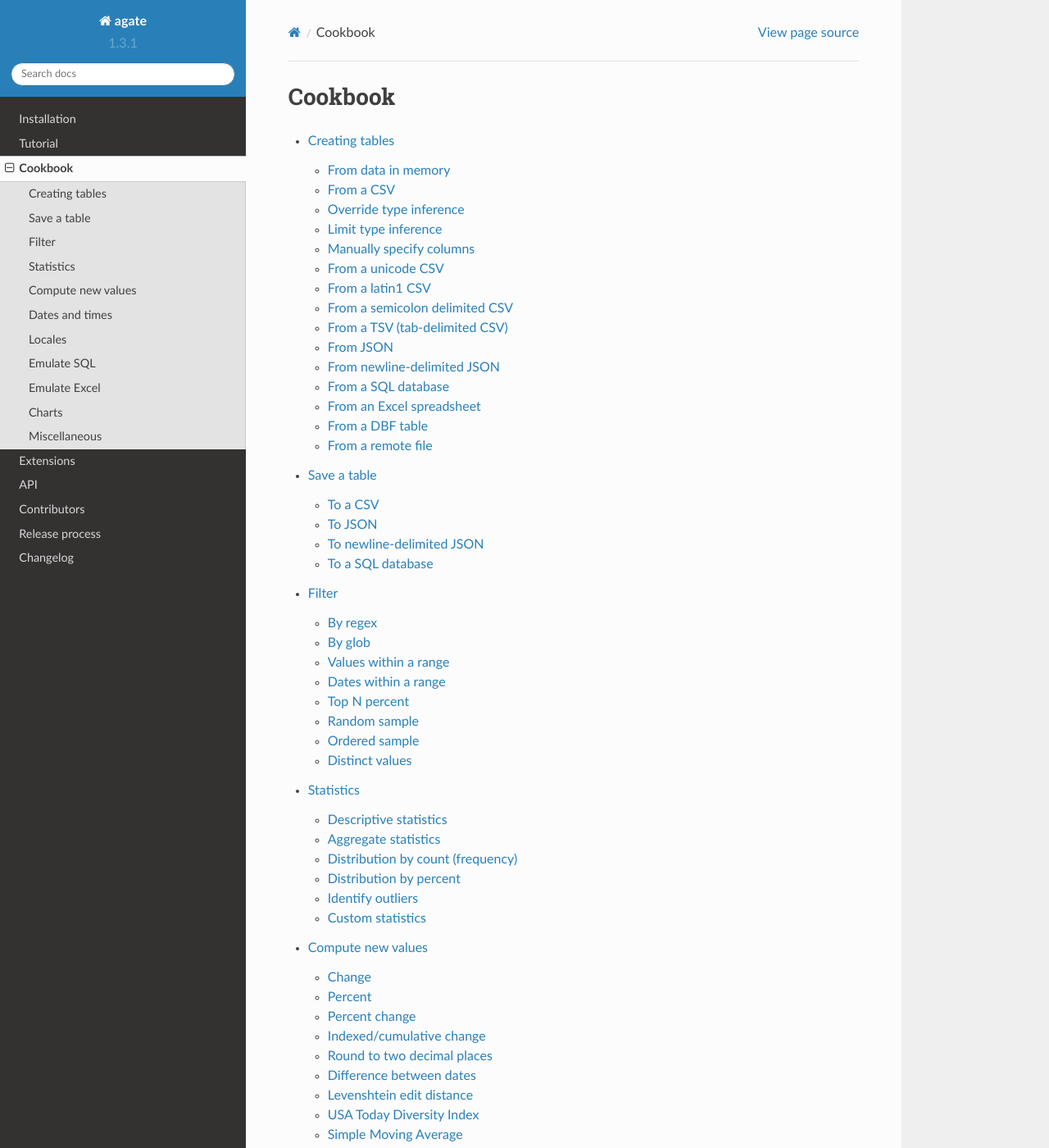
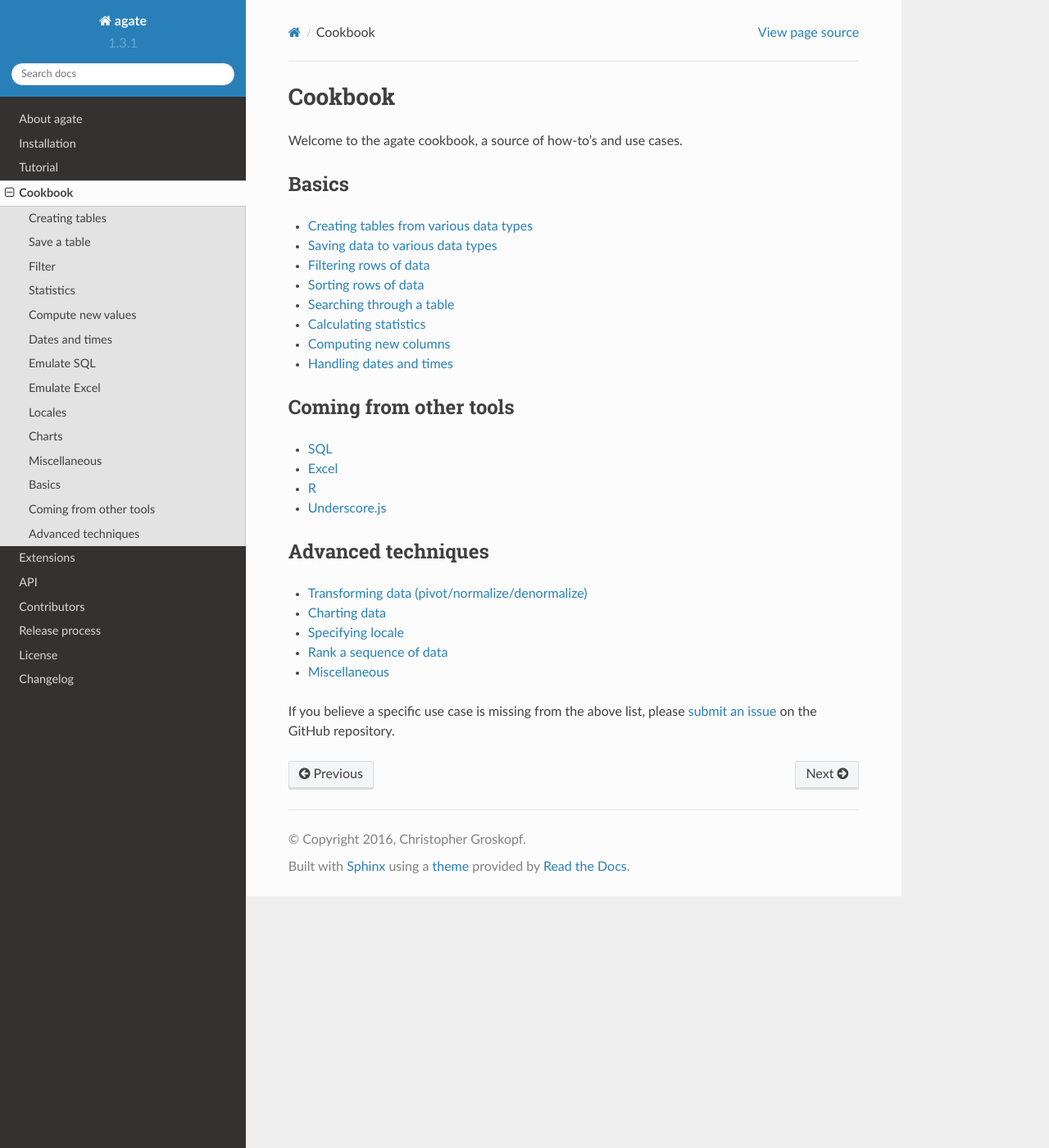
Before and after one commit to wireservice/agate, a Sphinx documentation site: the page built from docs/cookbook.rst, in a window 1280 px wide and 1400 px high. Shown: the whole window at 82% size. Built offline with Sphinx 7.4.7 and the Read the Docs theme 2.0.0, drawn with Linux system fonts in a browser that asks for light colours; pages that are not in the unit, such as notebooks, are missing from menus; some of the changed text lies outside the part shown.

Commit message:
Break up docs for easier consumption

```diff
--- a/docs/cookbook.rst
+++ b/docs/cookbook.rst
@@ -2,7 +2,10 @@
 Cookbook
 ========
 
+Welcome to the agate cookbook, a source of how-to's and use cases.
+
 .. toctree::
+    :hidden:
     :maxdepth: 2
 
     cookbook/create
@@ -10,15 +13,46 @@ Cookbook
     cookbook/filter
     cookbook/sort
     cookbook/search
-    cookbook/transform
     cookbook/statistics
     cookbook/compute
-    cookbook/rank
     cookbook/datetime
-    cookbook/locale
     cookbook/sql
     cookbook/excel
     cookbook/r
     cookbook/underscore
+    cookbook/rank
+    cookbook/locale
+    cookbook/transform
     cookbook/charting
     cookbook/misc
+
+Basics
+======
+
+* `Creating tables from various data types <cookbook/create.html>`_
+* `Saving data to various data types <cookbook/save.html>`_
+* `Filtering rows of data <cookbook/filter.html>`_
+* `Sorting rows of data <cookbook/sort.html>`_
+* `Searching through a table <cookbook/search.html>`_
+* `Calculating statistics <cookbook/statistics.html>`_
+* `Computing new columns <cookbook/compute.html>`_
+* `Handling dates and times <cookbook/datetime.html>`_
+
+Coming from other tools
+=======================
+
+* `SQL <cookbook/sql.html>`_
+* `Excel <cookbook/excel.html>`_
+* `R <cookbook/r.html>`_
+* `Underscore.js <cookbook/underscore.html>`_
+
+Advanced techniques
+===================
+
+* `Transforming data (pivot/normalize/denormalize) <cookbook/transform.html>`_
+* `Charting data <cookbook/charting.html>`_
+* `Specifying locale <cookbook/locale.html>`_
+* `Rank a sequence of data <cookbook/rank.html>`_
+* `Miscellaneous <cookbook/misc.html>`_
+
+If you believe a specific use case is missing from the above list, please `submit an issue <https://github.com/wireservice/agate/issues/new>`_ on the GitHub repository.
--- /dev/null
+++ b/docs/license.rst
@@ -0,0 +1,5 @@
+=======
+License
+=======
+
+.. include:: ../COPYING
```
Also changed, not shown: docs/about.rst (added, +31 -0 lines), docs/contributing.rst (+0 -13 lines), docs/index.rst (+23 -33 lines).
